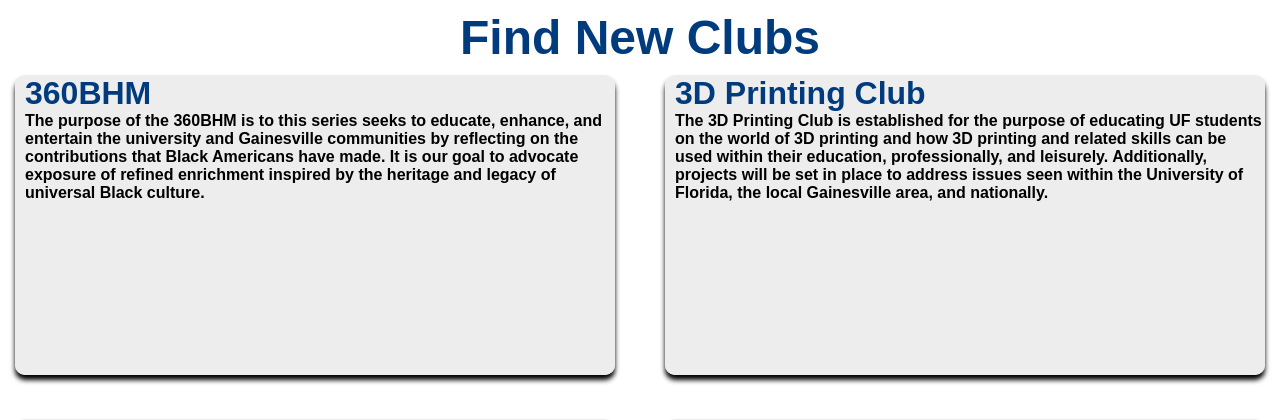
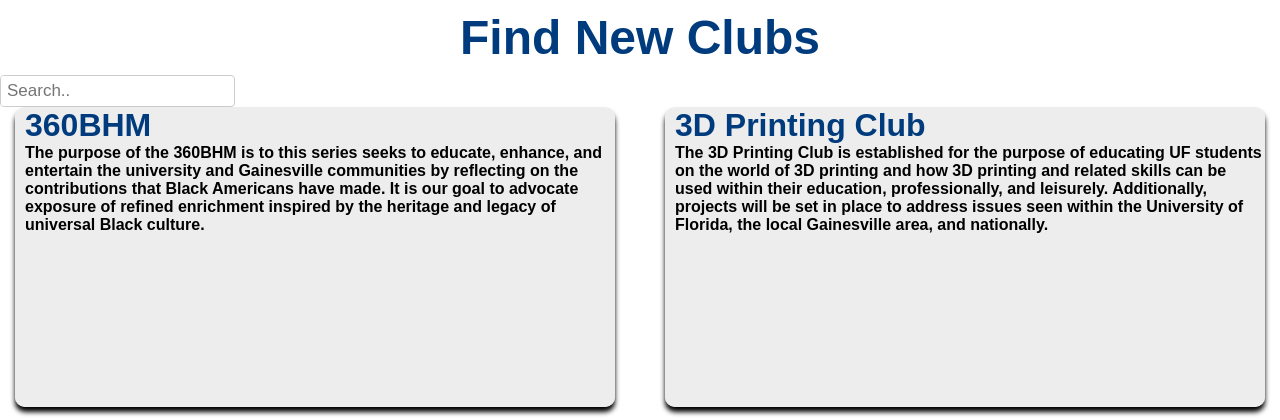
Before and after one commit to JosephShumilla/GatorClubManager, a Django app: page /joinClubs.html in a window 1280 px wide. Shown: the part 60-480 px from the top of the page. Run offline with Django 5.2, Linux system fonts and the light colour scheme; data comes from the database, SQL or seed files in the repository.

Commit message:
re-added search bar and made it compatible with the pages

```diff
--- a/clubmanager/clubmanager/static/styles.css
+++ b/clubmanager/clubmanager/static/styles.css
@@ -120,8 +120,26 @@
     background-color: white;
 
     justify-content: left;
+}
+.search_bar{
+    display: flex;
+    align-items: left;
+    overflow: hidden;
+    border: 1px solid #ccc;
+    border-radius: 4px;
+    width: fit-content;
+}
+.search_bar input[type=text]{
+    flex-grow: 1;
+    padding: 6px;
+    border: none;
+    font-size: 17px;
+    margin: 0;
+}
+.search_bar input[type=submit]:hover {
+ display:inherit;
 
-
+    background: #ccc;
 }
 .club_box{
 
--- a/clubmanager/members/templates/authenticate/joinClubs.html
+++ b/clubmanager/members/templates/authenticate/joinClubs.html
@@ -36,6 +36,13 @@
     <!--Hero Section-->
 
         <h3 id="TitleJoinClub">Find New Clubs</h3>
+    <div>
+        <div class="search_bar">
+            <form method="GET" action="{% url 'search_clubs' %}">
+                <input type="text" name="query" placeholder="Search..">
+            </form>
+        </div>
+    </div>
     <div class="main_left">
 
 
@@ -52,15 +59,15 @@
     <!-- Pagination Controls -->
     <div class="pagination">
         {% if page_obj.has_previous %}
-            <a href="?page=1">&laquo; First</a>
-            <a href="?page={{ page_obj.previous_page_number }}">Previous</a>
+            <a href="?query={{ query }}&page=1">&laquo; First</a>
+            <a href="?query={{ query }}&page={{ page_obj.previous_page_number }}">Previous</a>
         {% endif %}
 
         <span>Page {{ page_obj.number }} of {{ page_obj.paginator.num_pages }}</span>
 
         {% if page_obj.has_next %}
-            <a href="?page={{ page_obj.next_page_number }}">Next</a>
-            <a href="?page={{ page_obj.paginator.num_pages }}">Last &raquo;</a>
+            <a href="?query={{ query }}&page={{ page_obj.next_page_number }}">Next</a>
+            <a href="?query={{ query }}&page={{ page_obj.paginator.num_pages }}">Last &raquo;</a>
         {% endif %}
     </div>
 </body>
--- a/clubmanager/members/urls.py
+++ b/clubmanager/members/urls.py
@@ -6,4 +6,5 @@ from .views import joinClubs
 urlpatterns = [
     path('', views.login_user, name="login"),
     path('signUp', views.signup_user, name='signup'),
+    path('search/', views.searchClubs, name='search_clubs')
 ]
--- a/clubmanager/members/views.py
+++ b/clubmanager/members/views.py
@@ -41,6 +41,14 @@ def joinClubs(request):
         'club_data': club_data
     }
     return render(request, 'authenticate/joinClubs.html', context=context)
+
+def searchClubs(request):
+    query = request.GET.get('query', '')
+    clubs = Club.objects.filter(club_name__icontains=query)
+    paginator = Paginator(clubs, 10)
+    page_number = request.GET.get('page')
+    page_obj = paginator.get_page(page_number)
+    return render(request, 'authenticate/joinClubs.html', {'page_obj': page_obj, 'query': query})
 def index(request):
     return render(request, 'authenticate/index.html',{})
 def myClubs(request):
```
